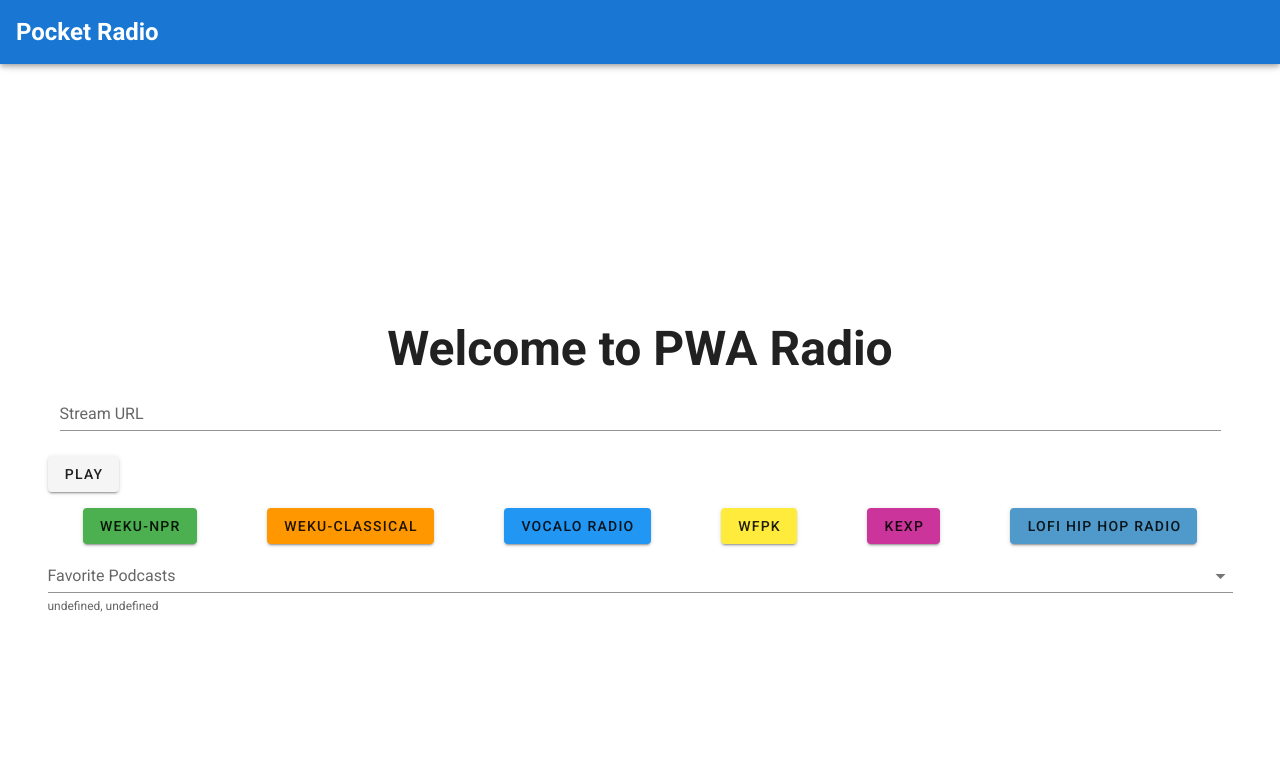
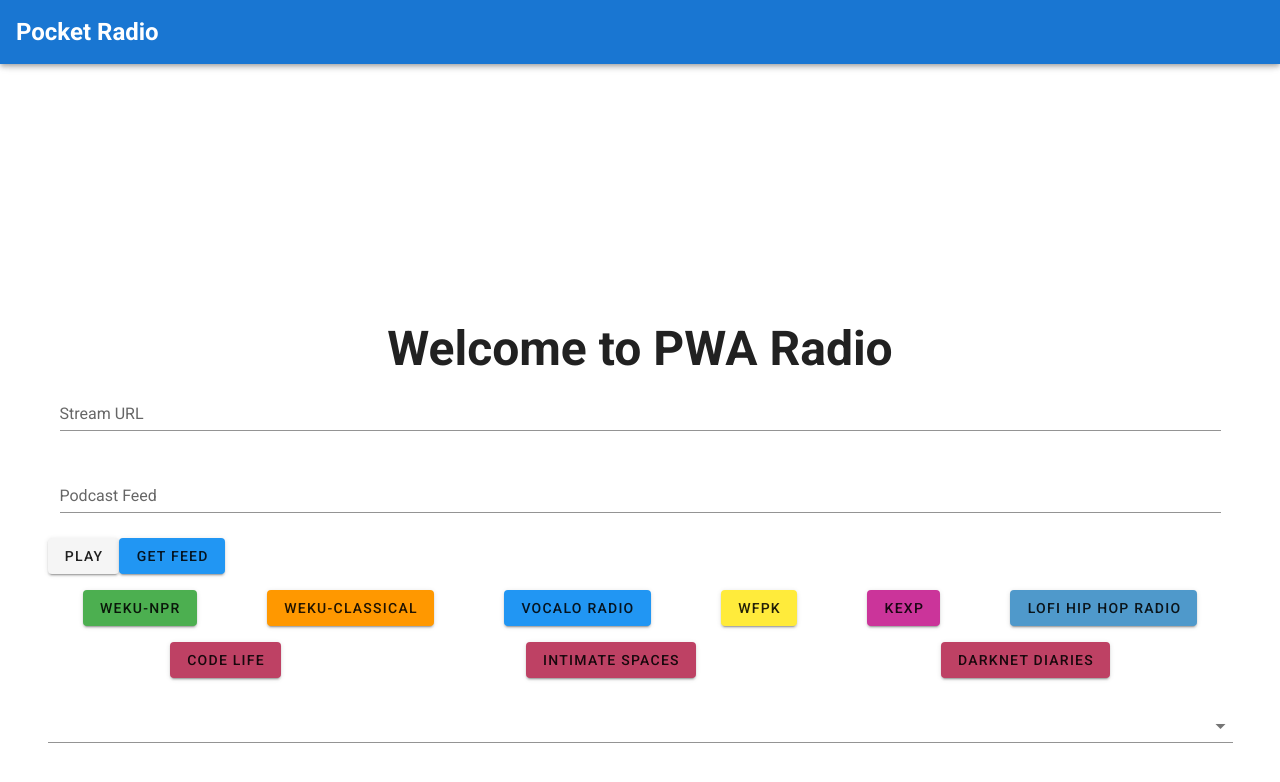
Before and after one commit to mastashake08/pocket-podcaster, a Vue app: page / in a window 1280 px wide. Shown: the top 782 px of the page. Built offline with nearby package versions, Linux system fonts and the light colour scheme; no server answers.

Commit message:
favorited

```diff
--- a/src/components/Radio.vue
+++ b/src/components/Radio.vue
@@ -18,9 +18,13 @@
         <p class="subheading font-weight-regular text-center">
           <v-text-field type="url" placeholder="Enter stream URL" v-model="url" label="Stream URL" />
         </p>
+        <p class="subheading font-weight-regular text-center">
+          <v-text-field type="url" placeholder="Enter podcast RSS feed" v-model="feed" label="Podcast Feed" />
+        </p>
         <v-row class="text-center">
           <v-btn v-on:click="playAudio" v-if="!isPlaying">Play</v-btn>
           <v-btn v-on:click="stopAudio" v-else color="red">Stop</v-btn>
+          <v-btn v-on:click="getFeed" color="blue">Get Feed</v-btn>
         </v-row>
       </v-col>
     </v-row>
@@ -28,13 +32,15 @@
       <v-btn class="pa-md-4 mx-lg-auto" v-for="x in presets" v-on:click="setAudio(x)" :key="x.name" :color="x.color"> {{x.name}} </v-btn>
     </v-row>
     <v-row class="text-center">
+      <v-btn class="pa-md-4 mx-lg-auto ma-md-4" v-for="x in podcastURLS" v-on:click="setFeed(x)" :key="x.name" color="#be4164"> {{x.name}} </v-btn>
+    </v-row>
+    <v-row class="text-center" v>
       <v-select
           v-model="currentPodcast"
-          :hint="`${currentPodcast.name}, ${currentPodcast.author}`"
           :items="favoritePodcasts"
           item-text="name"
           item-value="url"
-          label="Favorite Podcasts"
+          :label="currentPodcast.name"
           persistent-hint
           return-object
           single-line
@@ -52,6 +58,7 @@
       isPlaying: false,
       audio: {},
       url : '',
+      feed: '',
       currentPodcast: {},
       selectedEpisode: {},
       presets : [
@@ -97,7 +104,7 @@
       podcastURLS: [
         { url: 'https://anchor.fm/s/fdc3ac0/podcast/rss', name: 'Code Life' },
         { url: 'https://anchor.fm/s/42d5fca4/podcast/rss' , name: 'Intimate Spaces' },
-        { url: 'https://feeds.npr.org/510289/podcast.xml', name: 'Project Money'}
+        { url: 'https://feeds.megaphone.fm/darknetdiaries', name: 'Darknet Diaries'}
 
       ]
     }),
@@ -163,14 +170,10 @@
           ]
         }
         this.playAudio()
-      }
-    },
-    mounted () {
-      this.setMediaControls()
-    },
-    created () {
-      this.podcastURLS.forEach(pod => {
-        fetch(pod.url)
+      },
+      getFeed: function () {
+        this.favoritePodcasts = []
+        fetch(this.feed)
         .then(response => response.text())
         .then(str => new window.DOMParser().parseFromString(str, "text/xml"))
         .then(data => {
@@ -180,13 +183,30 @@
             console.log(item)
             let image = item.getElementsByTagName("itunes:image")[0].getAttribute("href")
             let title = item.querySelector("title").innerHTML.replace("<![CDATA[", "").replace("]]>", "")
-            let author = item.getElementsByTagName("dc:creator")[0].innerHTML.replace("<![CDATA[", "").replace("]]>", "")
+            let author = item.getElementsByTagName("dc:creator")[0]
+            console.log(author)
+            if(!author){
+              author = item.getElementsByTagName("itunes:author")[0]
+            }
+            author.innerHTML.replace("<![CDATA[", "").replace("]]>", "")
             let url = item.querySelector("enclosure").getAttribute("url")
             let podcast = { name: title, url: url, image: image, author: author }
+            console.log(podcast)
             this.favoritePodcasts.push(podcast)
           }
         })
-      })
+      },
+      setFeed: function(podcast) {
+        this.feed = podcast.url
+        this.currentPodcast = podcast
+        this.getFeed()
+      }
+    },
+    mounted () {
+      this.setMediaControls()
+    },
+    created () {
+
     }
   }
 </script>
```
